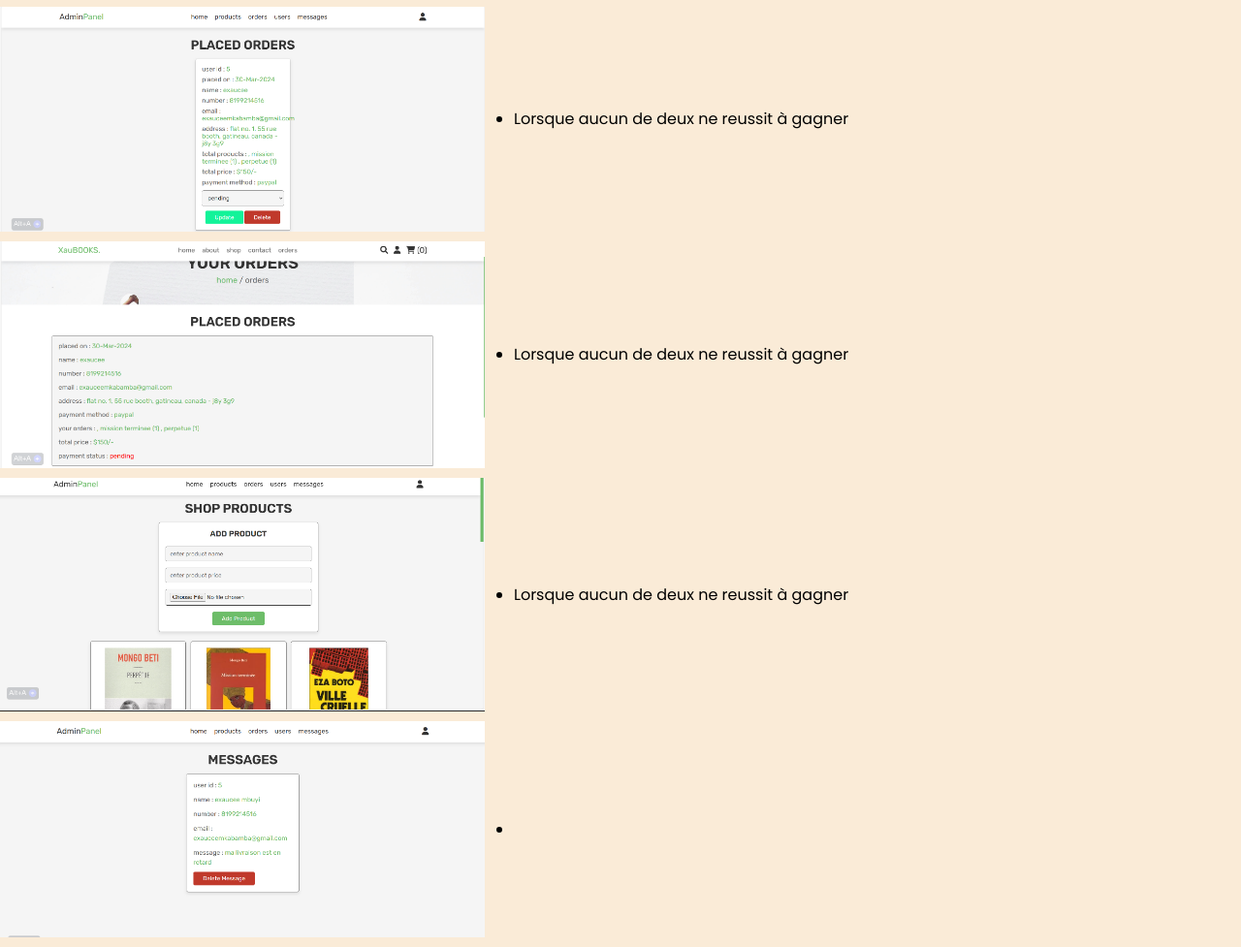
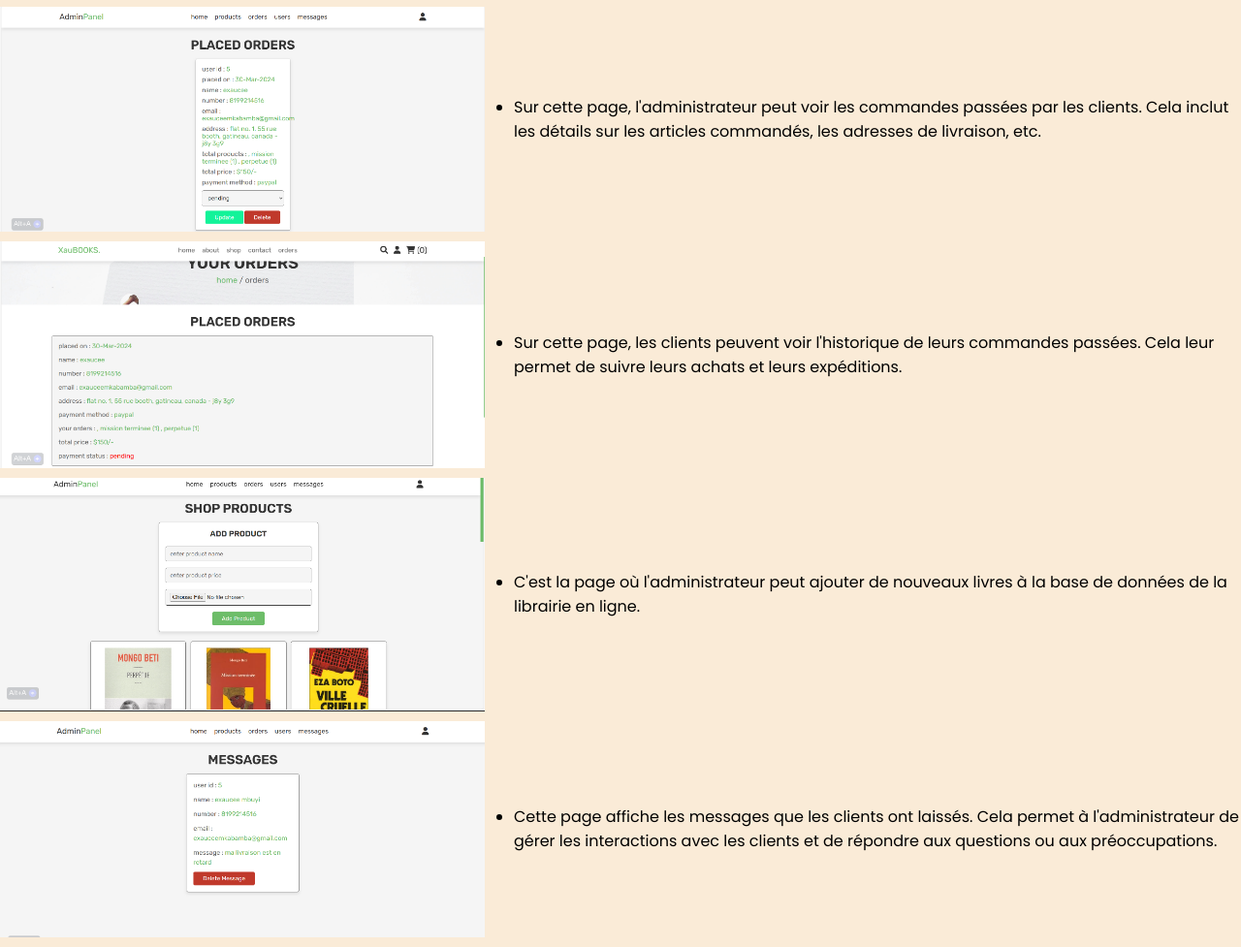
Before and after one commit to exaucee2/portfolio, a plain HTML site: page projetcs.html in a window 1280 px wide. Shown: the part 2136-3113 px from the top of the page at 97% size. Drawn offline with Linux system fonts and the light colour scheme.

Commit message:
last update

```diff
--- a/projetcs.html
+++ b/projetcs.html
@@ -173,7 +173,7 @@ img {
     <img src="librairie/admin-orders.png">
     <ul>
 
-        <li> Lorsque aucun de deux ne reussit à gagner</li>
+        <li> Sur cette page, l'administrateur peut voir les commandes passées par les clients. Cela inclut les détails sur les articles commandés, les adresses de livraison, etc.</li>
     </ul>
 
 </div>
@@ -182,16 +182,16 @@ img {
     <img src="librairie/client-orders.png">
     <ul>
 
-        <li> Lorsque aucun de deux ne reussit à gagner</li>
+        <li> Sur cette page, les clients peuvent voir l'historique de leurs commandes passées. Cela leur permet de suivre leurs achats et leurs expéditions.</li>
     </ul>
 
 </div>
 </div>
 <div class="image-container">
-    <img src="librairie/client-products.png">
+    <img src="librairie/admin-products.png">
     <ul>
 
-        <li> Lorsque aucun de deux ne reussit à gagner</li>
+        <li> C'est la page où l'administrateur peut ajouter de nouveaux livres à la base de données de la librairie en ligne.</li>
     </ul>
 
 </div>
@@ -200,7 +200,7 @@ img {
     <img src="librairie/admin-messages.png">
     <ul>
 
-        <li> </li>
+        <li> Cette page affiche les messages que les clients ont laissés. Cela permet à l'administrateur de gérer les interactions avec les clients et de répondre aux questions ou aux préoccupations.</li>
     </ul>
 
 </div>
```
Also changed, not shown: librairie/admin-products.png (renamed from librairie/client-products.png).
